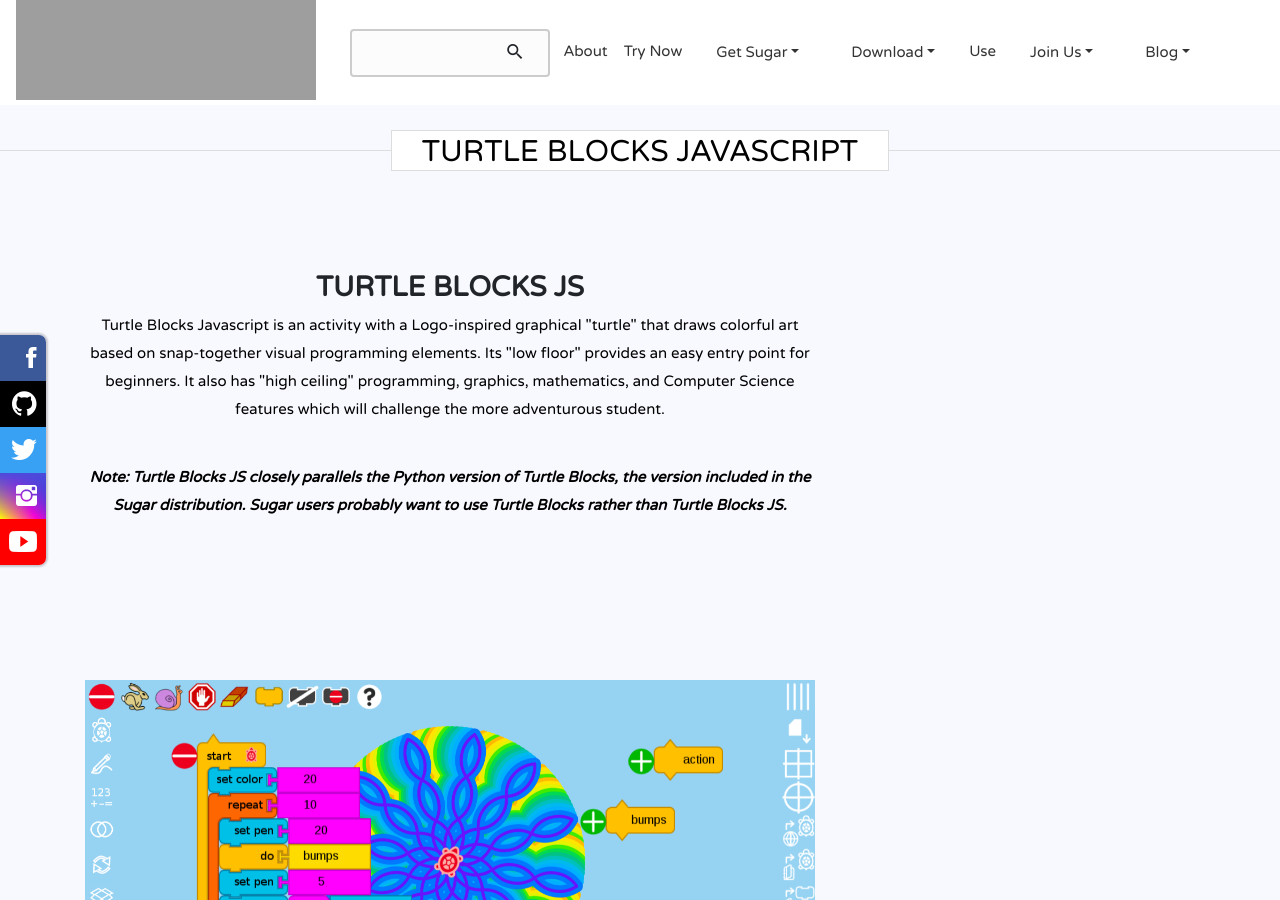
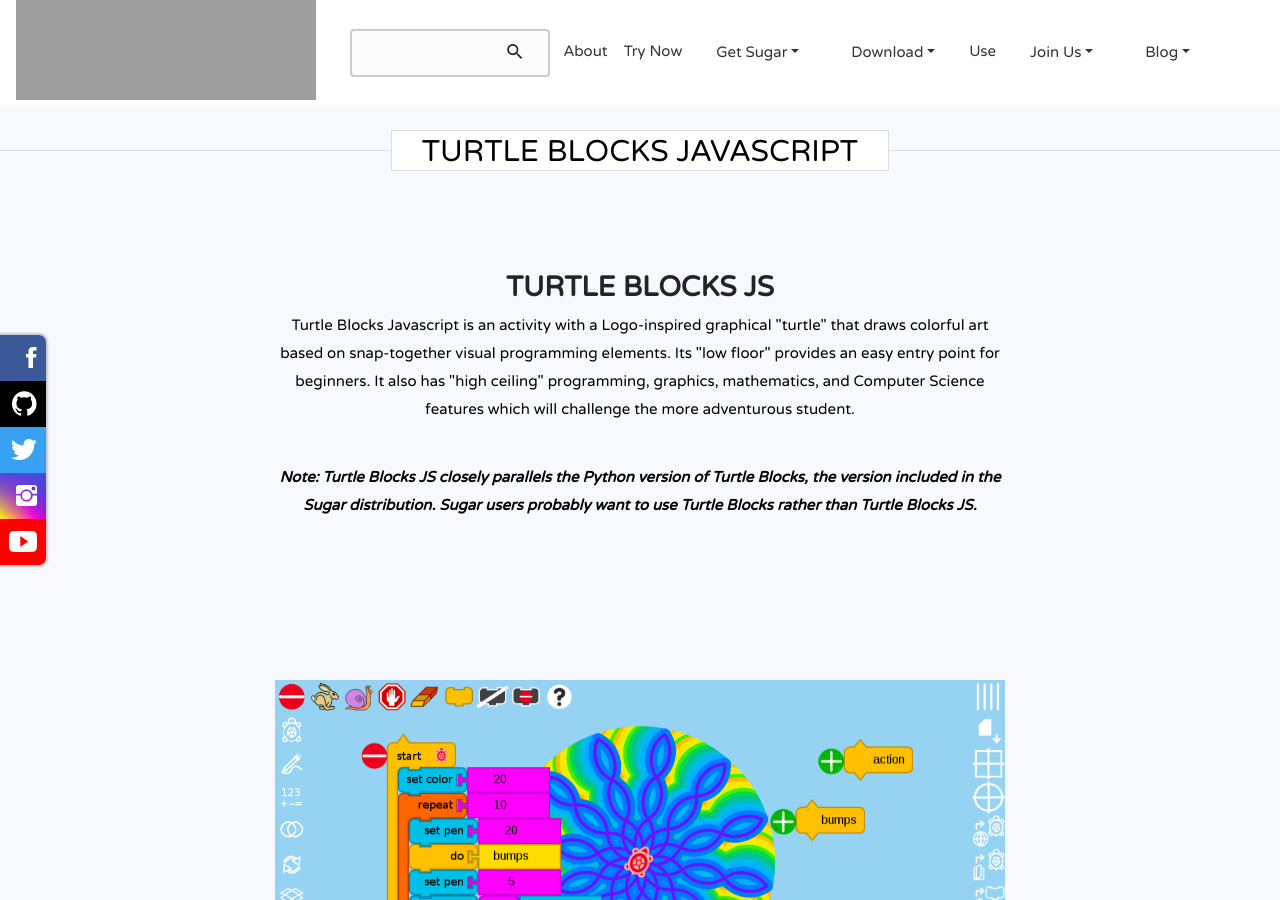
Before and after one commit to sugarlabs/www, a Jekyll site: the page built from turtle-blocks-js.html, in a window 1280 px wide and 900 px high. Built offline with Jekyll 4.4.1, drawn with Linux system fonts in a browser that asks for light colours; some web fonts are replaced; comment, search, counter and statistics services are not loaded; grey boxes are pictures that could not be loaded.

Commit message:
aligned contents of more html files

```diff
--- a/turtle-blocks-js.html
+++ b/turtle-blocks-js.html
@@ -14,7 +14,7 @@
     <div class="container">
         <div class="row">
             <div class="col-md-12" >
-                <div class="row">
+                <div class="row justify-content-center">
                     <div class="col-md-8 col-md-push-2" >
                         <div class="section-title text-center">
                             <h2>TURTLE BLOCKS JS</h2>
@@ -35,7 +35,7 @@
     <div class="container" >
         <div class="row">
             <div class="col-md-12" >
-                <div class="row">
+                <div class="row justify-content-center">
                     <div class="col-md-8 col-md-push-2">
                         <div class="testimonial-carousel">
                             <div id="testimonial-slider1" class="owl-carousel">
@@ -56,7 +56,7 @@
     <div class="container">
         <div class="row">
             <div class="col-md-12" >
-                <div class="row">
+                <div class="row justify-content-center">
                     <div class="col-md-8 col-md-push-2" >
                         <div class="section-title text-center">
                             <h2>USING TURTLE ART JS</h2>
@@ -76,7 +76,7 @@
     <div class="container">
         <div class="row">
             <div class="col-md-12" >
-                <div class="row">
+                <div class="row justify-content-center">
                     <div class="col-md-8 col-md-push-2" >
                         <h2>GETTING STARTED DOCUMENTATION</h2>
                         <p class="customFontSize">The basic buttons and basic blocks are explained in detail in <a href="https://github.com/sugarlabs/turtleblocksjs/blob/master/documentation/README.md" class="hrefCustomColor">Documentation</a>.</p>
@@ -99,7 +99,7 @@
     <div class="container">
         <div class="row">
             <div class="col-md-12" >
-                <div class="row">
+                <div class="row justify-content-center">
                     <div class="col-md-8 col-md-push-2" >
                         <h2 class="text-center">REPORTING BUGS</h2>
                         <p class="customParagraphStyle">Bugs can be reported in the <a href="https://bugs.sugarlabs.org/newticket?component=Turtleart" class="hrefCustomColor">Sugar Labs bug tracker</a> or in the <a href="https://github.com/sugarlabs/turtleblocksjs/issues" class="hrefCustomColor">issues section</a> of this repository.</p>
@@ -115,7 +115,7 @@
     <div class="container">
         <div class="row">
             <div class="col-md-12" >
-                <div class="row">
+                <div class="row justify-content-center">
                     <div class="col-md-8 col-md-push-2" >
                         <h2>ADVANCED FEATURES</h2>
                         <p class="customFontSize">Turtle Blocks has a plugin mechanism that is used to add new blocks. You can learn more about how to use plugins (and how to write them) from the <a href="https://github.com/sugarlabs/turtleblocksjs/blob/master/plugins/README.md" class="hrefCustomColor">Plugins Guide</a>.</p>
@@ -132,7 +132,7 @@
     <div class="container">
         <div class="row">
             <div class="col-md-12" >
-                <div class="row">
+                <div class="row justify-content-center">
                     <div class="col-md-8 col-md-push-2">
                         <div class="border-box customBox" >
                             <h2 class="text-center">LIST OF PLUGINS</h2>
```
Also changed, not shown: sugar-for-raspberry-pi.html (+4 -4 lines).
